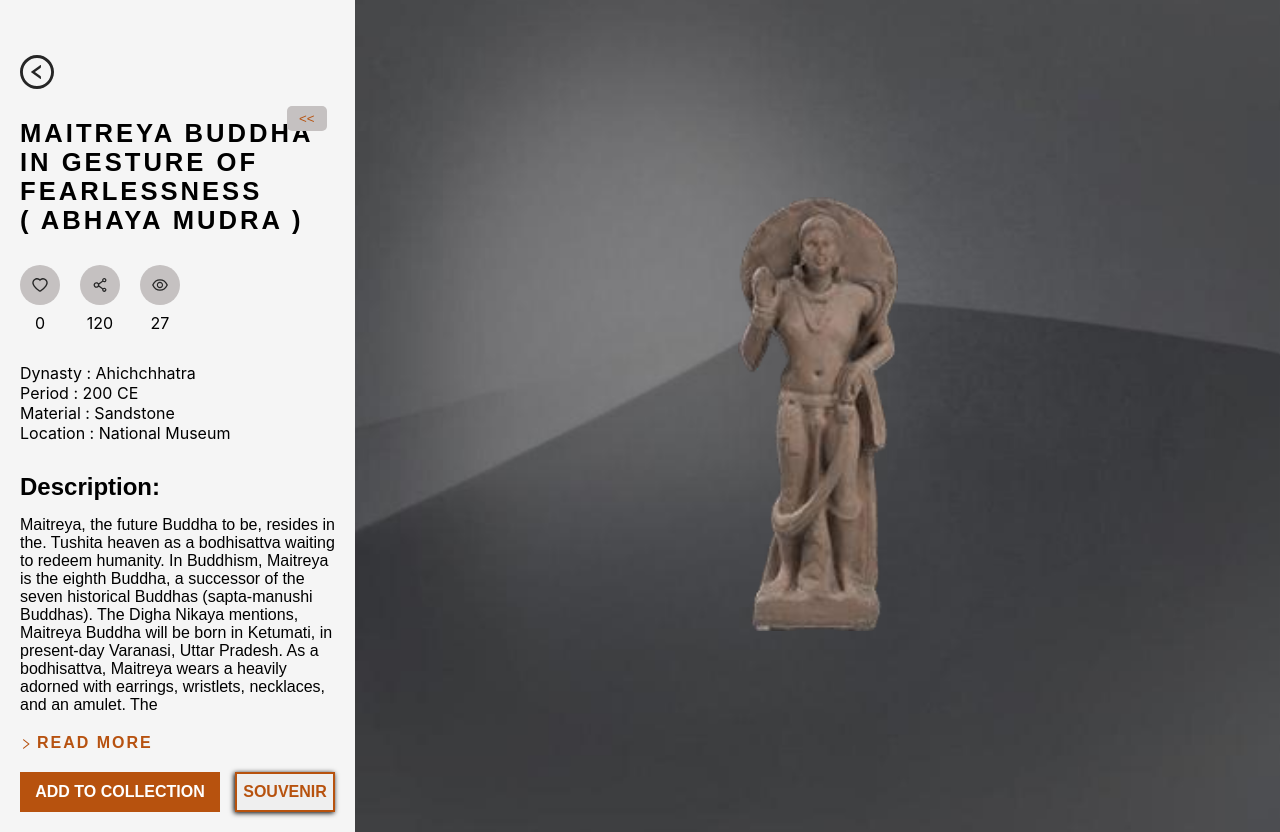
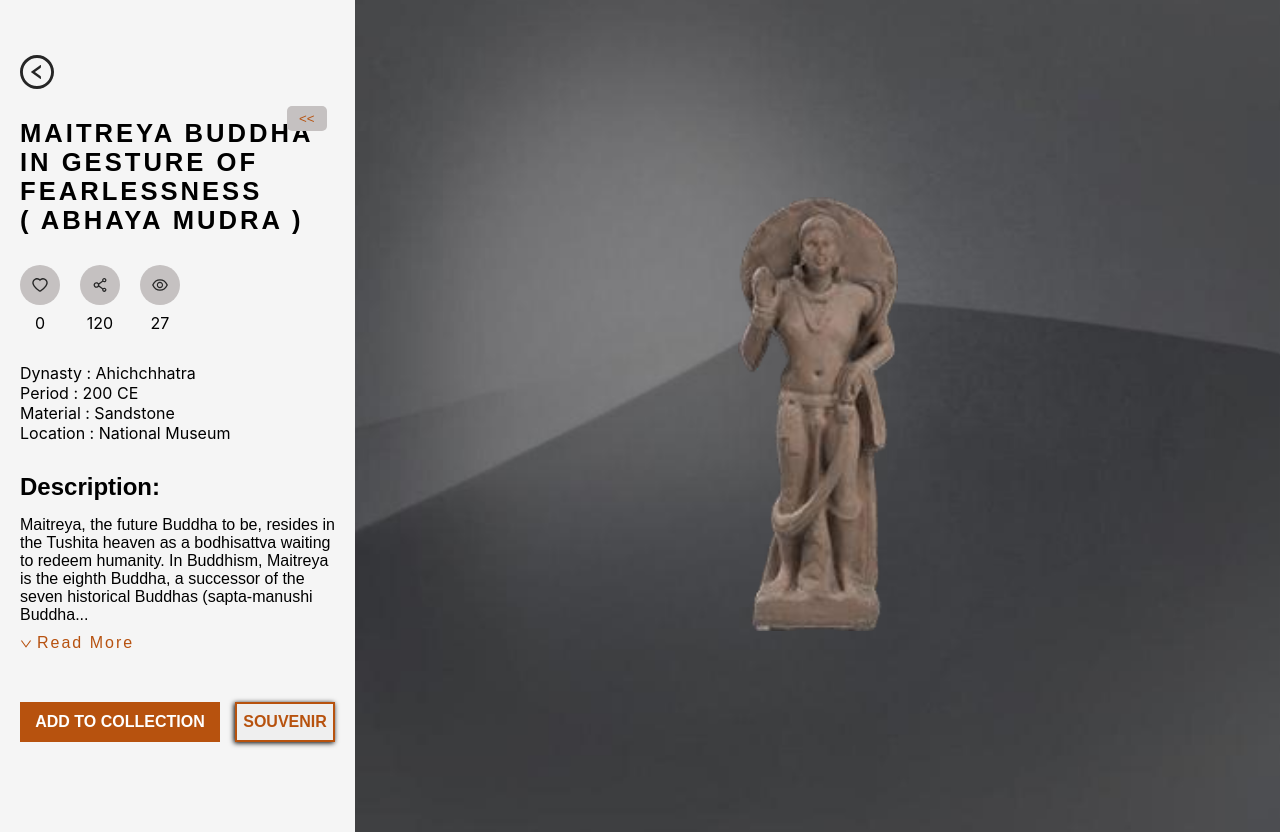
Before and after one commit to KARUNAKARPUSULURI/Wholphin_tech_assignment, a React (Create React App) app: page / in a window 1280 px wide. Built offline with nearby package versions, Linux system fonts and the light colour scheme.

Commit message:
done read more and toggle position

```diff
--- a/src/App.css
+++ b/src/App.css
@@ -97,7 +97,7 @@ a {
 
 .buttons {
   display: flex;
-  margin-bottom: 50px;
+  margin: 50px 0px;
 }
 
 .btn-1 {
--- a/src/Components/leftContainer.js
+++ b/src/Components/leftContainer.js
@@ -1,8 +1,19 @@
-import React from 'react';
-import { HeartOutlined, ShareAltOutlined, EyeOutlined, RightOutlined, LeftCircleOutlined } from '@ant-design/icons';
+import React, { useState } from 'react';
+import { HeartOutlined, ShareAltOutlined, EyeOutlined, DownOutlined, LeftCircleOutlined, UpOutlined } from '@ant-design/icons';
 import "../App.css";
 
 const LeftContainer = () => {
+    const [showFullDescription, setShowFullDescription] = useState(false);
+
+    const toggleDescription = () => {
+        setShowFullDescription(!showFullDescription);
+    };
+
+    const description = `Maitreya, the future Buddha to be, resides in the Tushita heaven as a bodhisattva waiting to redeem humanity. In Buddhism, Maitreya is the eighth Buddha, a successor of the seven historical Buddhas (sapta-manushi Buddhas). The Digha Nikaya mentions, Maitreya Buddha will be born in Ketumati, in present-day Varanasi, Uttar Pradesh. As a bodhisattva, Maitreya wears a heavily adorned with earrings, wristlets, necklaces, and an amulet. The`;
+
+    const firstHalfDescription = description.slice(0, description.length / 2);
+    const secondHalfDescription = description.slice(description.length / 2);
+
     return (
         <div className="left-container">
             <div className="back-icon">
@@ -40,19 +51,30 @@ const LeftContainer = () => {
             <div className="description">
                 <h1>Description:</h1>
                 <p style={{ fontFamily: 'Montserrat, sans-serif', fontWeight: 400 }}>
-                    Maitreya, the future Buddha to be, resides in the. Tushita heaven as a bodhisattva waiting to redeem humanity. In
-                    Buddhism, Maitreya is the eighth Buddha, a successor of the seven historical Buddhas (sapta-manushi Buddhas). The
-                    Digha Nikaya mentions, Maitreya Buddha will be born in Ketumati, in present-day Varanasi, Uttar Pradesh. As a
-                    bodhisattva, Maitreya wears a heavily adorned with earrings, wristlets, necklaces, and an amulet. The
+                    {showFullDescription ? (
+                        <>
+                            {description}
+                            <br />
+                            <span className="read-more" onClick={toggleDescription} style={{ cursor: 'pointer', letterSpacing: '2px', color: '#B75210', marginTop: '10px' }}>
+                                <UpOutlined style={{ fontSize: '12px', color: '#B75210', marginRight: '5px' }} />
+                                Less
+                            </span>
+                        </>
+                    ) : (
+                        <>
+                            {firstHalfDescription}...
+                            <br />
+                            {secondHalfDescription.length > 0 && !showFullDescription && (
+                                <div style={{ marginTop: '10px' }}>
+                                    <span className="read-more" onClick={toggleDescription} style={{ cursor: 'pointer', letterSpacing: '2px', color: '#B75210' }}>
+                                        <DownOutlined style={{ fontSize: '12px', color: '#B75210', marginRight: '5px' }} />
+                                        Read More
+                                    </span>
+                                </div>
+                            )}
+                        </>
+                    )}
                 </p>
-                <div className="more">
-                    <span style={{ fontFamily: 'Montserrat, sans-serif', fontWeight: 700, marginRight: '5px' }}>
-                        <RightOutlined style={{ fontSize: '12px', color: '#B75210' }} />
-                    </span>
-                    <span style={{ fontFamily: 'Montserrat, sans-serif', fontWeight: 700, color: '#B75210', letterSpacing: '2px' }}>
-                        READ MORE
-                    </span>
-                </div>
             </div>
             <div className="buttons">
                 <button className="btn-1">ADD TO COLLECTION</button>
--- a/src/Components/toggleBtn.js
+++ b/src/Components/toggleBtn.js
@@ -2,7 +2,7 @@ import React from 'react';
 import { RightOutlined, LeftOutlined } from '@ant-design/icons';
 
 const ToggleButton = ({ isLeftContainerOpen, toggleLeftContainer }) => {
-    const buttonLeftPosition = isLeftContainerOpen ? '22.4%' : '3%';
+    const buttonLeftPosition = isLeftContainerOpen ? '22.4%' : '-1%';
 
     return (
       <div className="toggle-btn">
```
